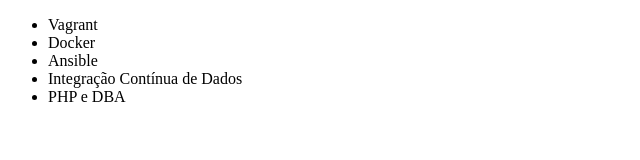
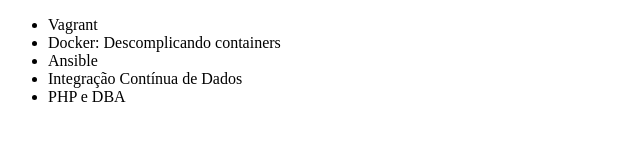
Before and after one commit to kaueendler/alura-git, a plain HTML site: page index.html in a window 1280 px wide. Shown: the whole page, without its empty margins (0-640 px from the left). Drawn offline with Linux system fonts and the light colour scheme.

Commit message:
Alterações no curso Docker

```diff
--- a/index.html
+++ b/index.html
@@ -7,7 +7,7 @@
 <body>
     <ul>
         <li>Vagrant</li>
-        <li>Docker</li>
+        <li>Docker: Descomplicando containers</li>
         <li>Ansible</li>
         <li>Integração Contínua de Dados</li>
 	<li>PHP e DBA</li>
```
